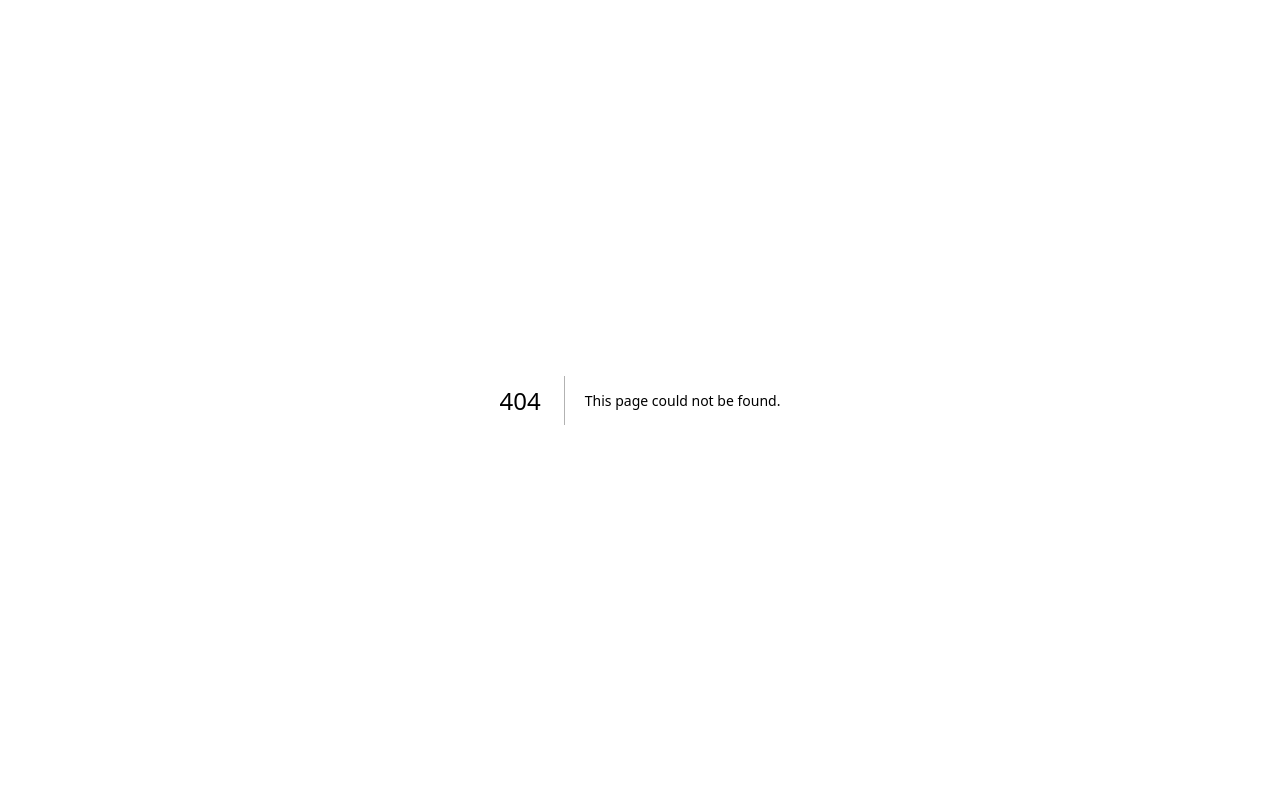
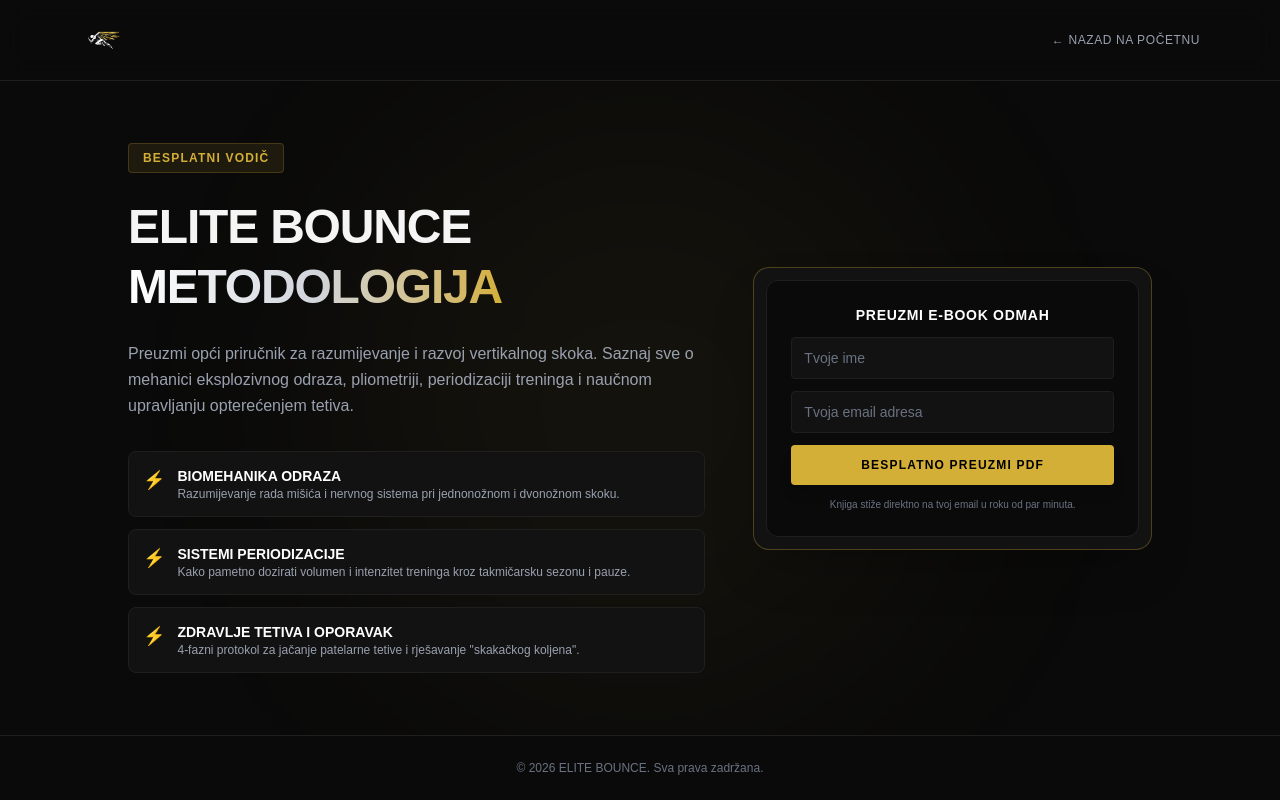
Before and after one commit to n1no01/elite-bounce-app, a Next.js app: page /ebook in a window 1280 px wide. Before the commit this address had no page. Built offline with nearby package versions, Linux system fonts and the light colour scheme; no server answers.

Commit message:
Ebook page

```diff
--- /dev/null
+++ b/src/app/ebook/page.tsx
@@ -0,0 +1,106 @@
+import Image from 'next/image'
+import Link from 'next/link'
+import { EbookForm } from '../components/EBookForm'
+
+export const metadata = {
+  title: 'Elite Bounce Metodologija | Besplatni Vodič za Vertikalni Skok',
+  description: 'Preuzmi besplatni vodič od 38 stranica o mehanici eksplozivnog odraza, ciklusu rastezanja i skraćivanja mišića, periodizaciji i protokolu za tetive.',
+}
+
+export default function EbookPage() {
+  return (
+    <div className="min-h-screen bg-[#0a0a0a] text-[#f5f5f5] font-sans antialiased selection:bg-[#d4af37] selection:text-black flex flex-col justify-between">
+
+      {/* MINIMALNI HEADER */}
+      <header className="border-b border-[#1f1f1f] bg-[#0a0a0a]/80 backdrop-blur-md sticky top-0 z-50">
+        <div className="max-w-6xl mx-auto px-4 h-20 flex items-center justify-between">
+          <Link href="/" className="flex items-center">
+            <Image
+              src="/logo.png"
+              alt="Elite Bounce Logo"
+              width={200}
+              height={50}
+              priority
+              className="h-12 w-auto object-contain"
+            />
+          </Link>
+          <Link
+            href="/"
+            className="text-xs font-mono text-gray-400 hover:text-[#d4af37] transition-colors uppercase tracking-wider"
+          >
+            ← Nazad na početnu
+          </Link>
+        </div>
+      </header>
+
+      {/* MAIN CONTENT / LANDING HEROPAGE */}
+      <main className="flex-grow flex items-center justify-center py-12 px-4 sm:px-6 relative overflow-hidden">
+
+        {/* Pozadinski svjetlosni efekt */}
+        <div className="absolute top-1/2 left-1/2 -translate-x-1/2 -translate-y-1/2 w-[600px] h-[600px] bg-[#d4af37]/5 rounded-full blur-[120px] pointer-events-none"></div>
+
+        <div className="max-w-5xl mx-auto w-full grid grid-cols-1 lg:grid-cols-12 gap-12 items-center relative z-10">
+
+          {/* Lijeva kolona: Informacije o e-booku */}
+          <div className="lg:col-span-7 space-y-6">
+            <span className="inline-block text-[#d4af37] font-mono text-xs font-bold uppercase tracking-widest bg-[#d4af37]/10 px-3.5 py-1.5 rounded border border-[#d4af37]/20">
+              BESPLATNI VODIČ
+            </span>
+
+            <h1 className="font-display text-3xl sm:text-5xl font-black uppercase tracking-tight leading-tight">
+              Elite Bounce <br />
+              <span className="text-transparent bg-clip-text bg-gradient-to-r from-white via-gray-300 to-[#d4af37]">
+                Metodologija
+              </span>
+            </h1>
+
+            <p className="text-gray-400 text-sm sm:text-base font-light leading-relaxed">
+              Preuzmi opći priručnik za razumijevanje i razvoj vertikalnog skoka. Saznaj sve o mehanici eksplozivnog odraza, pliometriji, periodizaciji treninga i naučnom upravljanju opterećenjem tetiva.
+            </p>
+
+            {/* Ključne stavke / Benefits */}
+            <div className="space-y-3 pt-2">
+              <div className="flex items-start gap-3 bg-[#121212] border border-[#1f1f1f] p-3.5 rounded-lg">
+                <span className="text-[#d4af37] font-bold text-lg">⚡</span>
+                <div>
+                  <h3 className="font-display text-sm font-bold uppercase text-white">Biomehanika Odraza</h3>
+                  <p className="text-xs text-gray-400 font-light">Razumijevanje rada mišića i nervnog sistema pri jednonožnom i dvonožnom skoku.</p>
+                </div>
+              </div>
+
+              <div className="flex items-start gap-3 bg-[#121212] border border-[#1f1f1f] p-3.5 rounded-lg">
+                <span className="text-[#d4af37] font-bold text-lg">⚡</span>
+                <div>
+                  <h3 className="font-display text-sm font-bold uppercase text-white">Sistemi Periodizacije</h3>
+                  <p className="text-xs text-gray-400 font-light">Kako pametno dozirati volumen i intenzitet treninga kroz takmičarsku sezonu i pauze.</p>
+                </div>
+              </div>
+
+              <div className="flex items-start gap-3 bg-[#121212] border border-[#1f1f1f] p-3.5 rounded-lg">
+                <span className="text-[#d4af37] font-bold text-lg">⚡</span>
+                <div>
+                  <h3 className="font-display text-sm font-bold uppercase text-white">Zdravlje Tetiva i Oporavak</h3>
+                  <p className="text-xs text-gray-400 font-light">4-fazni protokol za jačanje patelarne tetive i rješavanje &quot;skakačkog koljena&quot;.</p>
+                </div>
+              </div>
+            </div>
+          </div>
+
+          {/* Desna kolona: Forma za prikupljanje emaila */}
+          <div className="lg:col-span-5">
+            <div className="bg-[#121212] border border-[#d4af37]/30 p-2 sm:p-3 rounded-2xl shadow-2xl relative">
+              <EbookForm />
+            </div>
+          </div>
+
+        </div>
+      </main>
+
+      {/* FOOTER */}
+      <footer className="border-t border-[#1f1f1f] py-6 text-center text-xs text-gray-500 bg-[#0a0a0a]">
+        <p>&copy; {new Date().getFullYear()} ELITE BOUNCE. Sva prava zadržana.</p>
+      </footer>
+
+    </div>
+  )
+}
```
